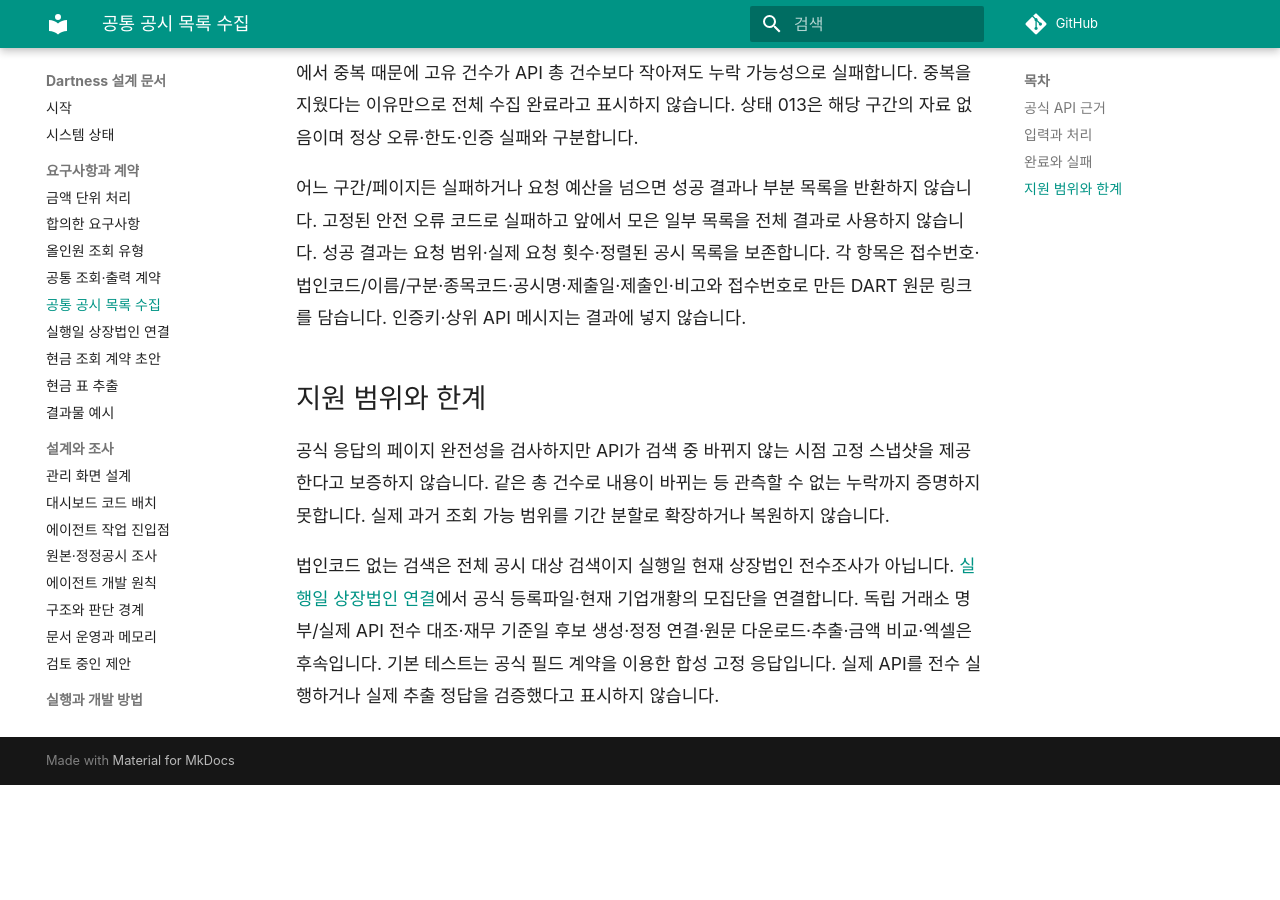
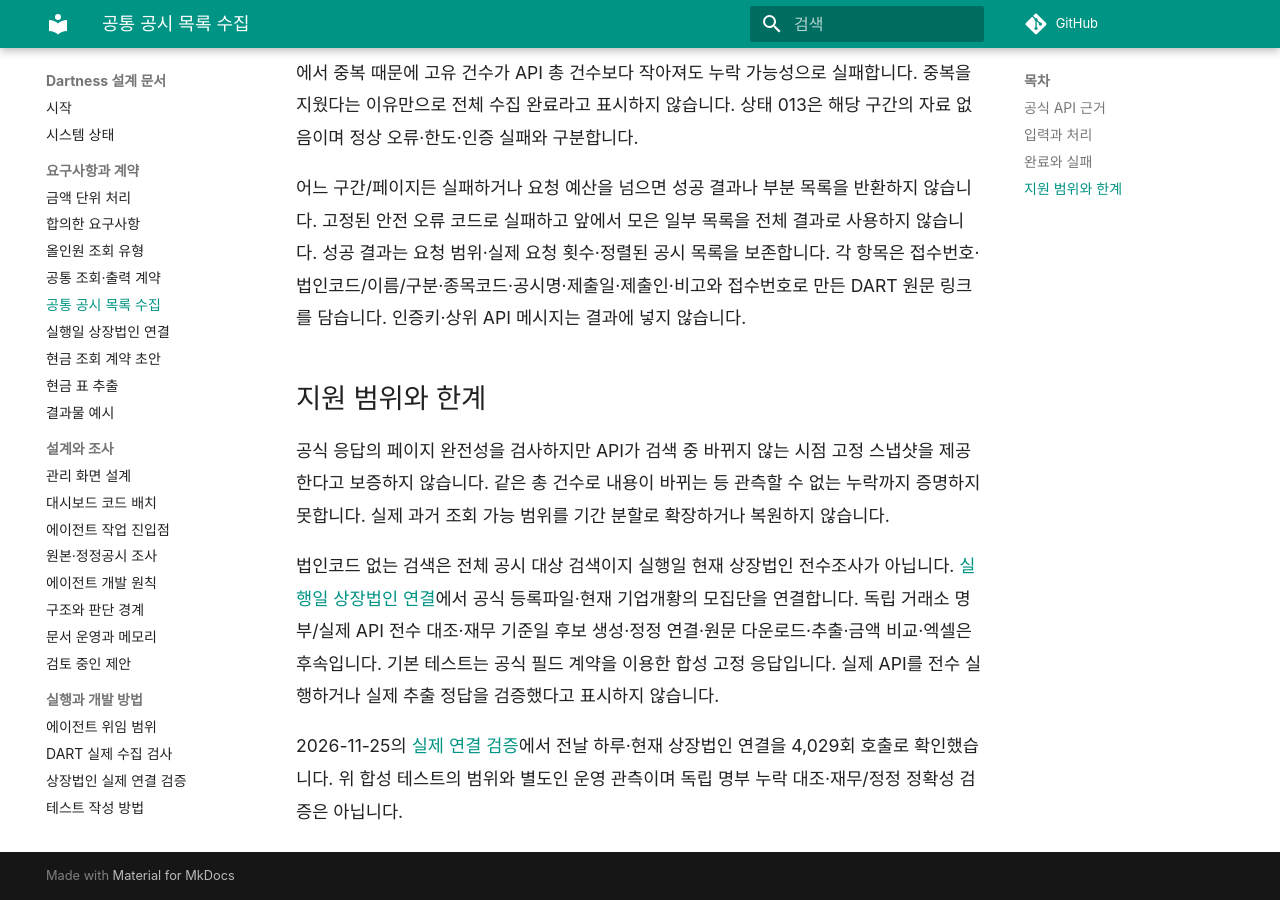
Before and after one commit to YUJAEYUN/Dartness, an MkDocs documentation site: the page built from docs/specs/disclosure-list.md, in a window 1280 px wide and 900 px high, scrolled down 1200 px. Built offline with MkDocs 1.6.1 and Material for MkDocs 9.7.7, drawn with Linux system fonts in a browser that asks for light colours; comment, search, counter and statistics services are not loaded; before the commit the page ends 1985 px from its top, so only the background shows below that.

Commit message:
수집 명세에서 별도 실제 실행 근거 연결

```diff
--- a/docs/specs/disclosure-list.md
+++ b/docs/specs/disclosure-list.md
@@ -27,3 +27,5 @@
 공식 응답의 페이지 완전성을 검사하지만 API가 검색 중 바뀌지 않는 시점 고정 스냅샷을 제공한다고 보증하지 않습니다. 같은 총 건수로 내용이 바뀌는 등 관측할 수 없는 누락까지 증명하지 못합니다. 실제 과거 조회 가능 범위를 기간 분할로 확장하거나 복원하지 않습니다.
 
 법인코드 없는 검색은 전체 공시 대상 검색이지 실행일 현재 상장법인 전수조사가 아닙니다. [실행일 상장법인 연결](listed-universe.md)에서 공식 등록파일·현재 기업개황의 모집단을 연결합니다. 독립 거래소 명부/실제 API 전수 대조·재무 기준일 후보 생성·정정 연결·원문 다운로드·추출·금액 비교·엑셀은 후속입니다. 기본 테스트는 공식 필드 계약을 이용한 합성 고정 응답입니다. 실제 API를 전수 실행하거나 실제 추출 정답을 검증했다고 표시하지 않습니다.
+
+2026-11-25의 [실제 연결 검증](../guides/listed-live-check.md)에서 전날 하루·현재 상장법인 연결을 4,029회 호출로 확인했습니다. 위 합성 테스트의 범위와 별도인 운영 관측이며 독립 명부 누락 대조·재무/정정 정확성 검증은 아닙니다.
```
Also changed, not shown: docs/specs/listed-universe.md (+2 -0 lines).
